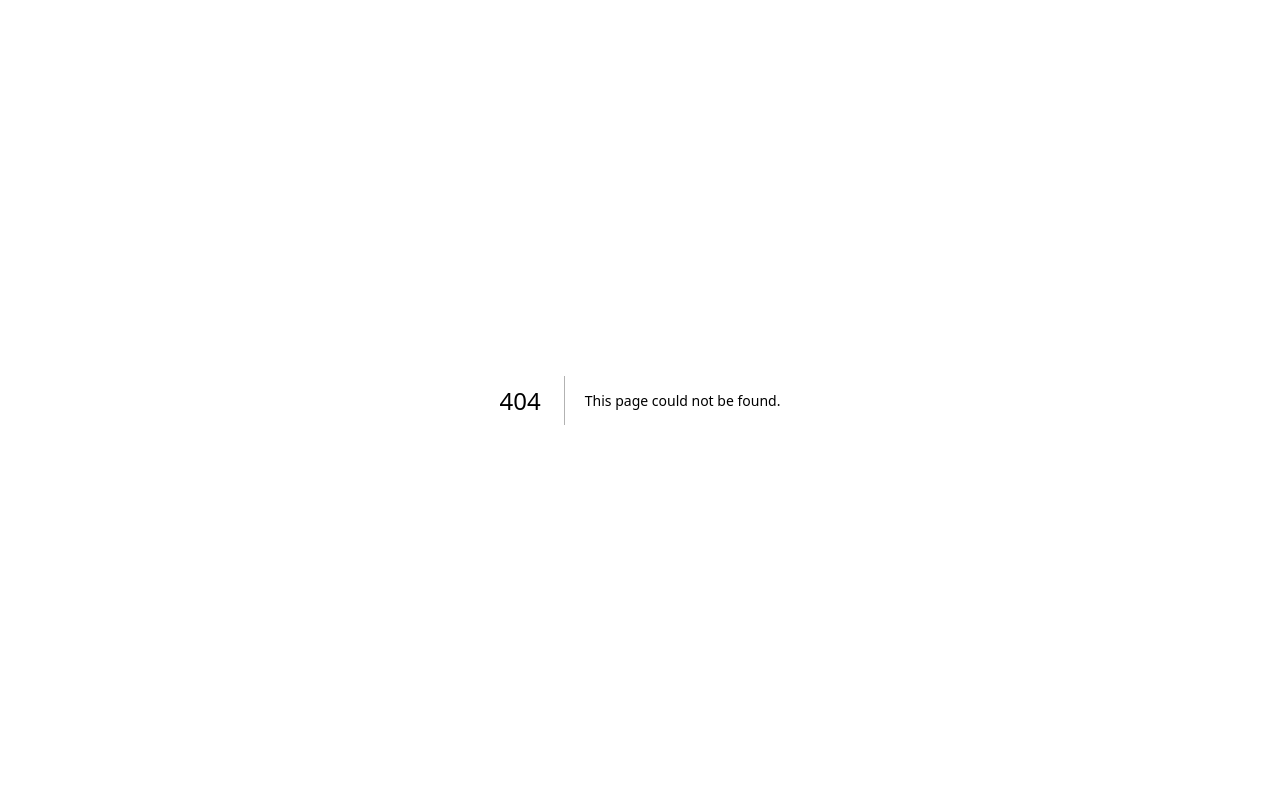
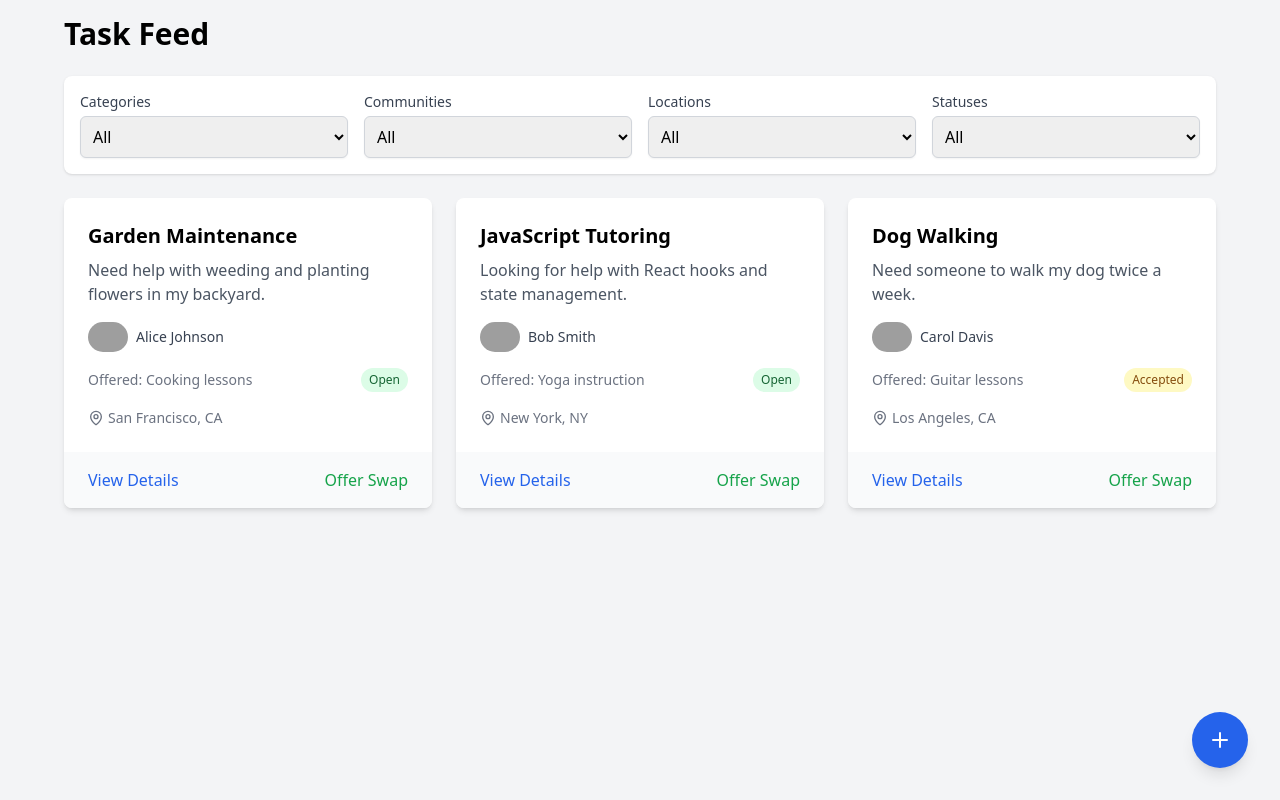
Before and after one commit to kaushalkahapola/iwb017-code-glitch, a Next.js app in the folder frontend/: page /tasks in a window 1280 px wide. Before the commit this address had no page. Built offline with nearby package versions, Linux system fonts and the light colour scheme; grey boxes are pictures that could not be loaded.

Commit message:
Created Tasks Page

```diff
--- /dev/null
+++ b/frontend/app/tasks/page.tsx
@@ -0,0 +1,153 @@
+'use client'
+
+import { useState } from 'react'
+import Image from 'next/image'
+import { MapPin, Filter, Plus } from 'lucide-react'
+
+// Placeholder data for tasks
+const tasks = [
+  {
+    id: 1,
+    title: 'Garden Maintenance',
+    description: 'Need help with weeding and planting flowers in my backyard.',
+    offeredTask: 'Cooking lessons',
+    user: { name: 'Alice Johnson', avatar: '/placeholder.svg?height=40&width=40&text=AJ' },
+    status: 'Open',
+    location: 'San Francisco, CA',
+    category: 'Home & Garden',
+    community: 'Green Thumbs'
+  },
+  {
+    id: 2,
+    title: 'JavaScript Tutoring',
+    description: 'Looking for help with React hooks and state management.',
+    offeredTask: 'Yoga instruction',
+    user: { name: 'Bob Smith', avatar: '/placeholder.svg?height=40&width=40&text=BS' },
+    status: 'Open',
+    location: 'New York, NY',
+    category: 'Education',
+    community: 'Coding Enthusiasts'
+  },
+  {
+    id: 3,
+    title: 'Dog Walking',
+    description: 'Need someone to walk my dog twice a week.',
+    offeredTask: 'Guitar lessons',
+    user: { name: 'Carol Davis', avatar: '/placeholder.svg?height=40&width=40&text=CD' },
+    status: 'Accepted',
+    location: 'Los Angeles, CA',
+    category: 'Pet Care',
+    community: 'Pet Lovers'
+  },
+  // Add more tasks as needed
+]
+
+// Filter options
+const filterOptions = {
+  categories: ['All', 'Home & Garden', 'Education', 'Pet Care', 'Technology', 'Fitness'],
+  communities: ['All', 'Green Thumbs', 'Coding Enthusiasts', 'Pet Lovers', 'Tech Geeks', 'Fitness Fanatics'],
+  locations: ['All', 'San Francisco, CA', 'New York, NY', 'Los Angeles, CA', 'Chicago, IL', 'Houston, TX'],
+  statuses: ['All', 'Open', 'Accepted', 'Completed']
+}
+
+export default function TaskFeed() {
+  const [filters, setFilters] = useState({
+    category: 'All',
+    community: 'All',
+    location: 'All',
+    status: 'All'
+  })
+
+  const handleFilterChange = (filterType: string, value: string) => {
+    setFilters(prevFilters => ({ ...prevFilters, [filterType]: value }))
+  }
+
+  const filteredTasks = tasks.filter(task =>
+    (filters.category === 'All' || task.category === filters.category) &&
+    (filters.community === 'All' || task.community === filters.community) &&
+    (filters.location === 'All' || task.location === filters.location) &&
+    (filters.status === 'All' || task.status === filters.status)
+  )
+
+  return (
+    <div className="min-h-screen bg-gray-100 p-4">
+      <div className="max-w-6xl mx-auto">
+        <h1 className="text-3xl font-bold mb-6">Task Feed</h1>
+
+        {/* Filter section */}
+        <div className="bg-white p-4 rounded-lg shadow mb-6">
+          <div className="flex flex-wrap gap-4">
+            {Object.entries(filterOptions).map(([filterType, options]) => (
+              <div key={filterType} className="flex-1 min-w-[200px]">
+                <label htmlFor={filterType} className="block text-sm font-medium text-gray-700 mb-1">
+                  {filterType.charAt(0).toUpperCase() + filterType.slice(1)}
+                </label>
+                <select
+                  id={filterType}
+                  value={filters[filterType.slice(0, -1) as keyof typeof filters]}
+                  onChange={(e) => handleFilterChange(filterType.slice(0, -1), e.target.value)}
+                  className="block w-full p-2 border border-gray-300 rounded-md shadow-sm focus:ring-blue-500 focus:border-blue-500"
+                >
+                  {options.map(option => (
+                    <option key={option} value={option}>{option}</option>
+                  ))}
+                </select>
+              </div>
+            ))}
+          </div>
+        </div>
+
+        {/* Task cards */}
+        <div className="grid grid-cols-1 md:grid-cols-2 lg:grid-cols-3 gap-6">
+          {filteredTasks.map(task => (
+            <div key={task.id} className="bg-white rounded-lg shadow-md overflow-hidden hover:shadow-lg transition-shadow duration-300">
+              <div className="p-6">
+                <h2 className="text-xl font-semibold mb-2">{task.title}</h2>
+                <p className="text-gray-600 mb-4">{task.description}</p>
+                <div className="flex items-center mb-4">
+                  <Image
+                    src={task.user.avatar}
+                    alt={task.user.name}
+                    width={40}
+                    height={40}
+                    className="rounded-full mr-2"
+                  />
+                  <span className="text-sm text-gray-700">{task.user.name}</span>
+                </div>
+                <div className="flex justify-between items-center mb-4">
+                  <span className="text-sm text-gray-500">Offered: {task.offeredTask}</span>
+                  <span className={`px-2 py-1 rounded-full text-xs ${
+                    task.status === 'Open' ? 'bg-green-100 text-green-800' :
+                    task.status === 'Accepted' ? 'bg-yellow-100 text-yellow-800' :
+                    'bg-blue-100 text-blue-800'
+                  }`}>
+                    {task.status}
+                  </span>
+                </div>
+                <div className="flex items-center text-sm text-gray-500">
+                  <MapPin className="w-4 h-4 mr-1" />
+                  {task.location}
+                </div>
+              </div>
+              <div className="bg-gray-50 px-6 py-4">
+                <div className="flex justify-between">
+                  <button className="text-blue-600 hover:text-blue-800 font-medium">
+                    View Details
+                  </button>
+                  <button className="text-green-600 hover:text-green-800 font-medium">
+                    Offer Swap
+                  </button>
+                </div>
+              </div>
+            </div>
+          ))}
+        </div>
+
+        {/* Floating button for creating a new task */}
+        <button className="fixed bottom-8 right-8 bg-blue-600 text-white rounded-full p-4 shadow-lg hover:bg-blue-700 transition-colors duration-300">
+          <Plus className="w-6 h-6" />
+        </button>
+      </div>
+    </div>
+  )
+}
```
